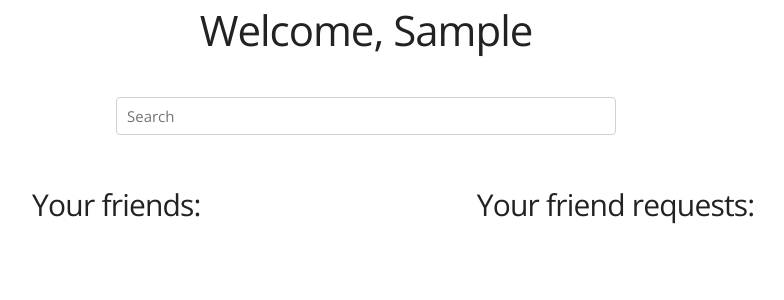
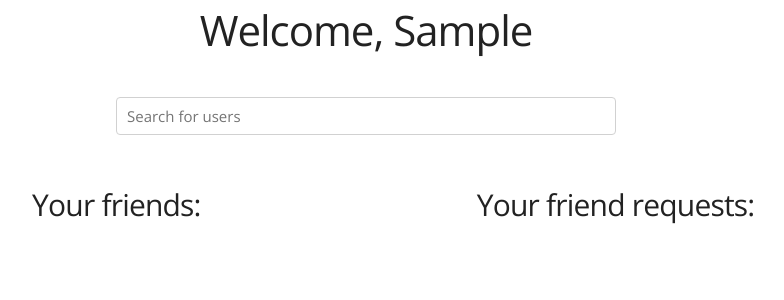
Before and after one commit to brianaeng/capstone-pitchy, a Django app: page /connections/ in a window 1280 px wide. Shown: the part 156-456 px from the top of the page, without its empty margins (274-1058 px from the left). Run offline with Django 3.2, Linux system fonts and the light colour scheme; the visitor is signed in with stand-in values (Sample User, id 1); data comes from the database, SQL or seed files in the repository; data that the repository does not hold is empty; parts of the project's set-up code (start-up, migrations or seed data) failed here and were passed over.

Commit message:
Initial pass at connections page look done.

```diff
--- a/templates/connections.html
+++ b/templates/connections.html
@@ -7,7 +7,7 @@
 
   <div id="search-widget">
     {% csrf_token %}
-    <input type="text" id="search" placeholder="Search"/>
+    <input type="text" id="search" placeholder="Search for users"/>
     <ul id="search-results">
 
     </ul>
```
